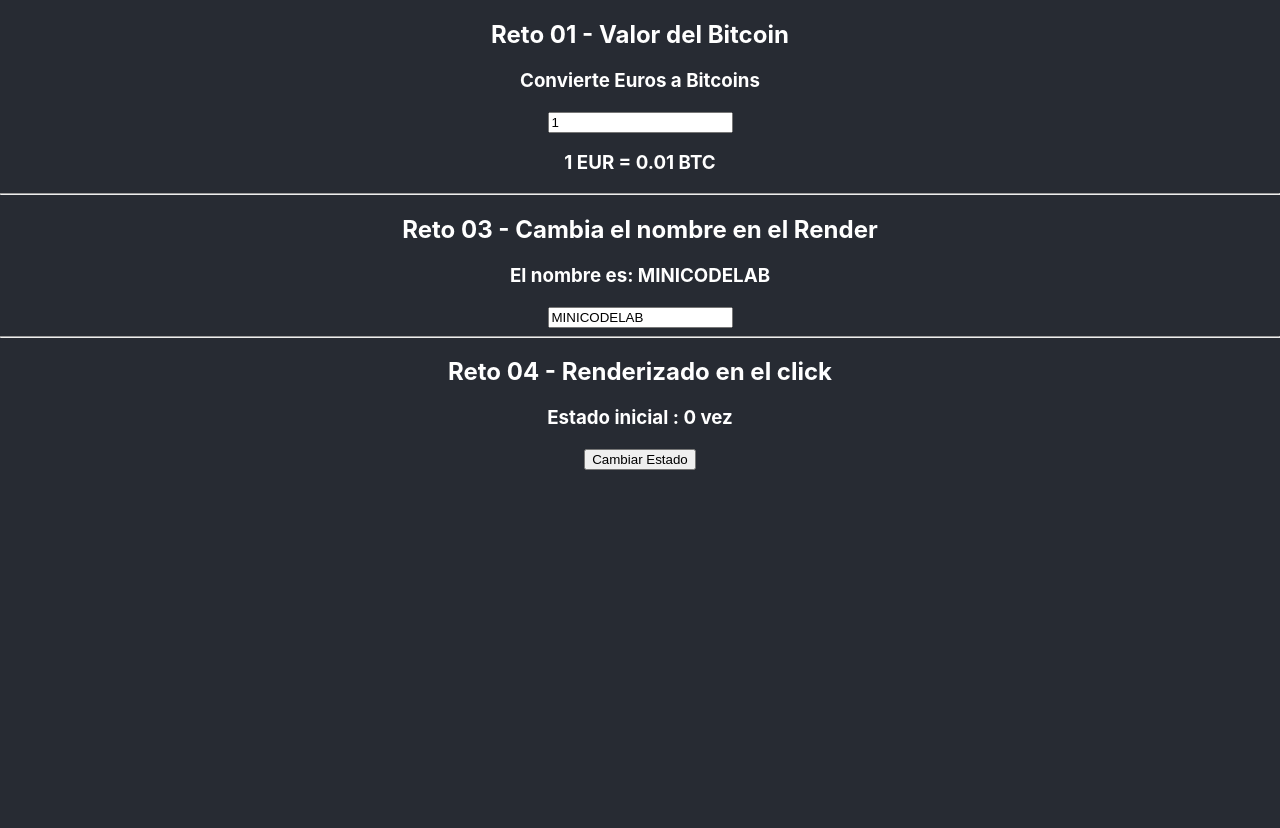
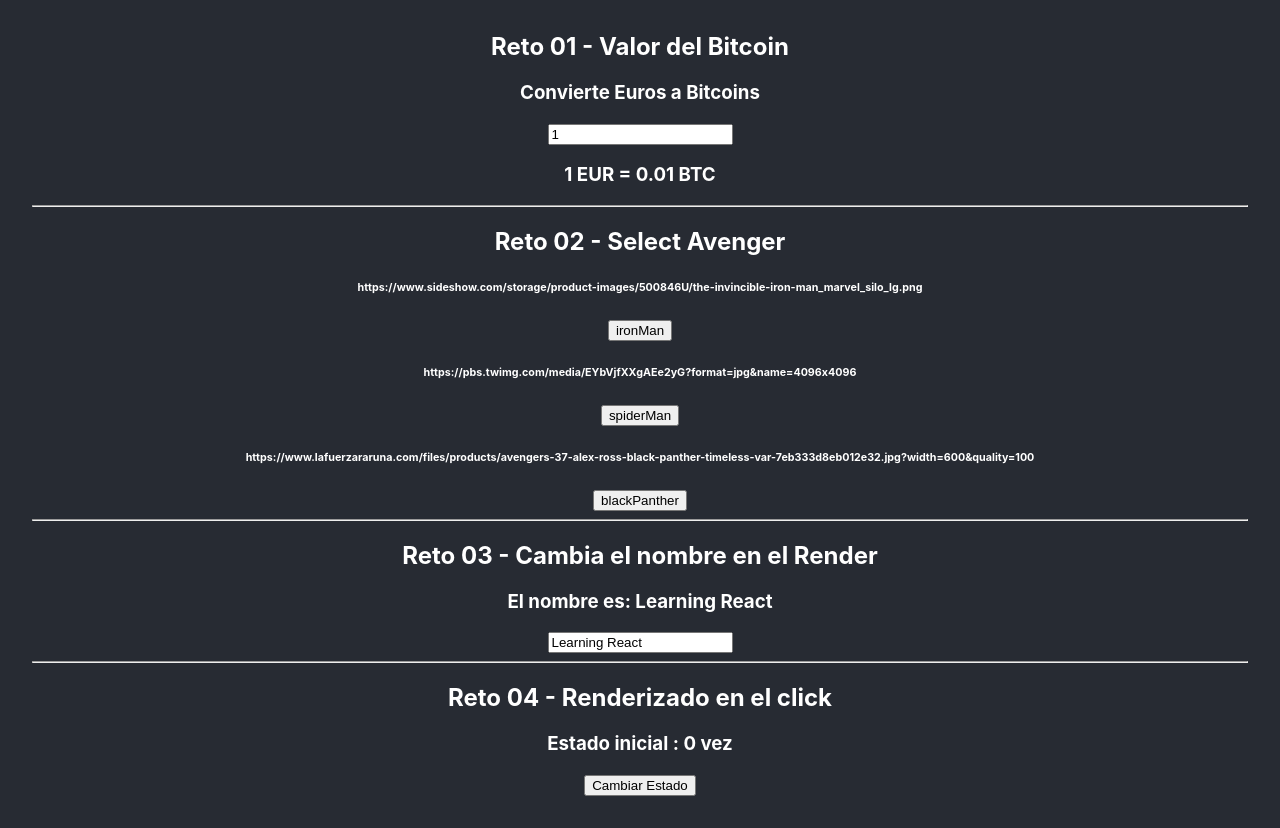
Before and after one commit to jdelacruzv/minicodelab-react, a React (Create React App) app in the folder challenges-hooks-p1/: page / in a window 1280 px wide. Before the commit the page ends 800 px from the top, so only its background shows below. Built offline with nearby package versions, Linux system fonts and the light colour scheme.

Commit message:
Finished AvengersPanel component

```diff
--- a/challenges-hooks-p1/src/App.css
+++ b/challenges-hooks-p1/src/App.css
@@ -1,3 +1,10 @@
 .app {
   text-align: center;
+  margin: 2em;
 }
+
+img {
+  width: 10em;
+  height: 11em;
+  margin: 1em;
+}
--- a/challenges-hooks-p1/src/App.tsx
+++ b/challenges-hooks-p1/src/App.tsx
@@ -1,5 +1,6 @@
 import './App.css';
 import { BitcoinConversor } from './components/BitcoinConversor';
+import { AvengersPanel } from './components/AvengersPanel';
 import { ChangeName } from './components/ChangeName';
 import { RenderOnClick } from './components/RenderOnClick';
 
@@ -7,6 +8,8 @@ function App() {
   return (
     <div className="app">
       {<BitcoinConversor/>}
+      <hr />
+      {<AvengersPanel />}
       <hr />
       {<ChangeName />}
       <hr />
--- /dev/null
+++ b/challenges-hooks-p1/src/components/AvengersPanel.tsx
@@ -0,0 +1,43 @@
+import '../App.css';
+import { useState } from "react";
+
+const myAvenger = {
+  ironMan: 'https://www.sideshow.com/storage/product-images/500846U/the-invincible-iron-man_marvel_silo_lg.png',
+  spiderMan: 'https://pbs.twimg.com/media/EYbVjfXXgAEe2yG?format=jpg&name=4096x4096',
+  blackPanther: 'https://www.lafuerzararuna.com/files/products/avengers-37-alex-ross-black-panther-timeless-var-7eb333d8eb012e32.jpg?width=600&quality=100'
+};
+
+type Props = {
+  name: string;
+  url: string;
+}
+
+export const ButtonComponent = ({ name, url }: Props) => {
+  const [visible, setVisible] = useState<boolean>(false);
+  return (
+    <>
+      <h6>{url}</h6>
+      <button onClick={() => setVisible(!visible)}>{name}</button>
+      <br />
+      {visible && <img src={url} alt={name} />}
+    </>
+  );
+};
+
+export const AvengersPanel = () => {
+  return (
+    <>
+      <h2>Reto 02 - Select Avenger</h2>
+      <ButtonComponent name='ironMan' url={myAvenger.ironMan}/>
+      <ButtonComponent name='spiderMan' url={myAvenger.spiderMan}/>
+      <ButtonComponent name='blackPanther' url={myAvenger.blackPanther}/>
+    </>
+  );
+};
+
+/*
+{ myAvengerKeys.map((key) =>
+    <button key={key} onClick={() => setVisible(!visible)}>{key}</button>
+  )
+}
+*/
--- a/challenges-hooks-p1/src/components/ChangeName.tsx
+++ b/challenges-hooks-p1/src/components/ChangeName.tsx
@@ -3,14 +3,14 @@ import { useState, useEffect } from 'react';
 export const ChangeName: React.FC = () => {
   const [name, setName] = useState<string>('MiniCodeLab');
 
-  // Aquí cambiaremos el nombre en el render inicial, ¿como lo harás?
   useEffect(() => {
+    // console.log(`Nombre inical: ${name}`);
     setName('Learning React');
   }, []);
 
   useEffect(() => {
-    setName(name.toUpperCase());
-  });
+    // setName(name.toUpperCase());
+  }, []);
 
   return (
     <>
```
